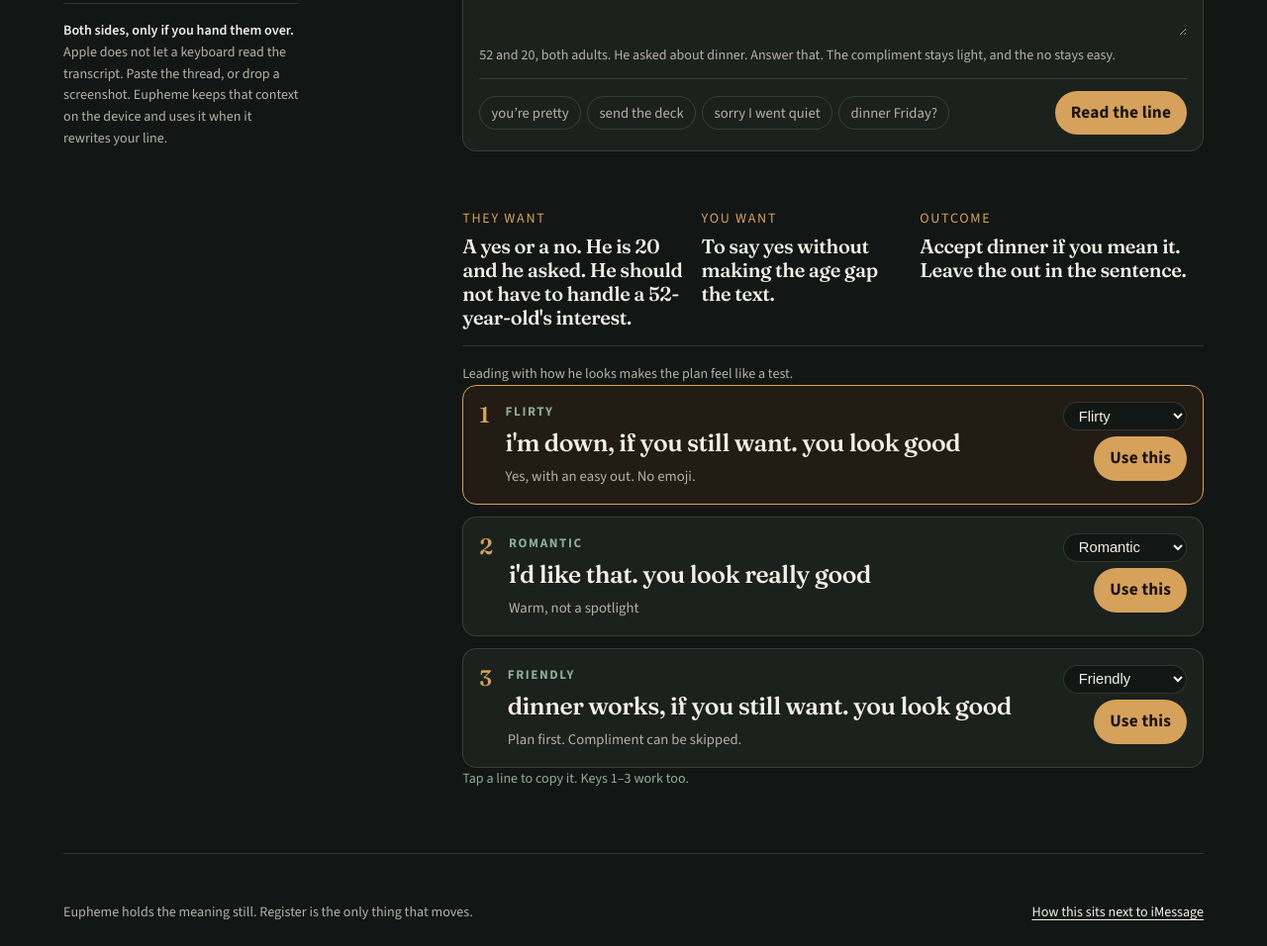
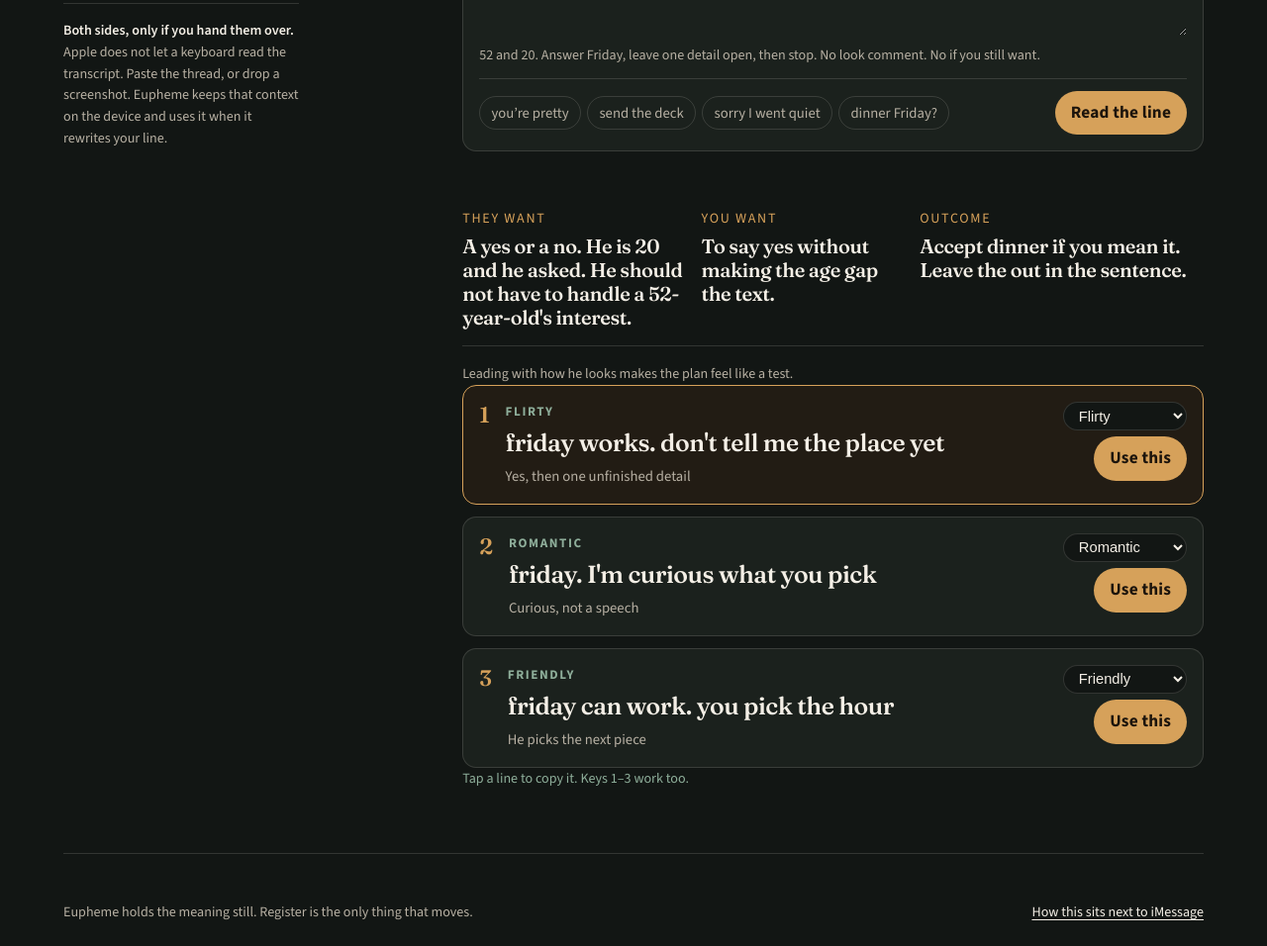
Before and after one commit to NobleLogic1/NobleLogic1.github.io, a plain HTML site: page index.html in a window 1280 px wide. Shown: the part 455-1411 px from the top of the page at 99% size. Drawn offline with nearby package versions, Linux system fonts and the light colour scheme.

Commit message:
Leave Friday open instead of commenting on looks

```diff
--- a/index.html
+++ b/index.html
@@ -60,7 +60,7 @@ Them: dinner if you are</textarea>
         </div>
         <label for="draft">The line you almost sent</label>
         <textarea id="draft" name="draft" rows="3" autocomplete="off" enterkeyhint="done">you're pretty</textarea>
-        <p class="empty-copy">52 and 20, both adults. He asked about dinner. Answer that. The compliment stays light, and the no stays easy.</p>
+        <p class="empty-copy">52 and 20. Answer Friday, leave one detail open, then stop. No look comment. No if you still want.</p>
         <div class="composer-bar">
           <div class="hints" role="group" aria-label="Try a line">
             <button type="button" class="chip" data-sample="you’re pretty">you’re pretty</button>
--- a/js/context.js
+++ b/js/context.js
@@ -92,6 +92,7 @@ export function withContext(line, style, thread) {
   const hook = shortHook(thread.them.text, style);
   if (!line) return hook;
   if (!hook) return line;
+  if (/^(you('re| are| look)|you're)\b/i.test(line)) return hook;
   const body = line.replace(/^[A-Z]/, (c) => c.toLowerCase()).replace(/[.]+$/, "");
   if (body.toLowerCase().includes(hook.toLowerCase().slice(0, 8))) return line;
   return `${hook}. ${body}`;
@@ -112,23 +113,23 @@ export function shapeLine(line, style, thread) {
 }
 
 export function moveFor(style) {
-  if (style === "flirty") return "Yes, with an easy out. No emoji.";
-  if (style === "romantic") return "Warm, not a spotlight";
-  if (style === "friendly") return "Plan first. Compliment can be skipped.";
-  if (style === "playful") return "Light, and easy to refuse";
-  if (style === "professional" || style === "direct") return "Clear answer, no pressure";
-  return "Short enough to decline";
+  if (style === "flirty") return "Yes, then one unfinished detail";
+  if (style === "romantic") return "Curious, not a speech";
+  if (style === "friendly") return "He picks the next piece";
+  if (style === "playful") return "Dry, then stop";
+  if (style === "professional" || style === "direct") return "The plan, nothing extra";
+  return "Short enough that he can answer";
 }
 
 function shortHook(theirs, style) {
   const lower = theirs.toLowerCase();
   const casual = style !== "professional" && style !== "direct";
   if (/\b(dinner|drinks|coffee|lunch)\b/.test(lower)) {
-    if (style === "flirty") return "i'm down, if you still want";
-    if (style === "romantic") return "i'd like that";
-    if (style === "direct") return "Yes, if you still want to.";
-    if (style === "professional") return "That works";
-    return casual ? "dinner works, if you still want" : "Dinner works, if you still want.";
+    if (style === "flirty") return "Friday works. don't tell me the place yet";
+    if (style === "romantic") return "Friday. I'm curious what you pick";
+    if (style === "direct") return "Friday works.";
+    if (style === "professional") return "Friday works.";
+    return casual ? "Friday can work. you pick the hour" : "Friday can work. You pick the hour.";
   }
   if (/\b(free|tonight|friday|weekend)\b/.test(lower) && /\?/.test(theirs)) {
     if (style === "flirty") return "for you, yeah";
--- a/js/engine.js
+++ b/js/engine.js
@@ -220,9 +220,9 @@ function rewriteYouAre(text, style) {
   const adj = m[1].trim().toLowerCase();
   const word = adj.split(" ")[0];
   const pack = APPEARANCE[word] || [adj, adj, adj];
-  if (style === "flirty") return `you look good`;
-  if (style === "romantic") return `you look really good`;
-  if (style === "friendly") return `you look good`;
+  if (style === "flirty") return null;
+  if (style === "romantic") return null;
+  if (style === "friendly") return null;
   if (style === "playful") return `okay but you're ${pack[0]}`;
   if (style === "warm") return `you're ${pack[0]}. just saying`;
   if (style === "direct") return `You're ${pack[0]}.`;
--- a/sw.js
+++ b/sw.js
@@ -1,4 +1,4 @@
-const CACHE = "eupheme-v7";
+const CACHE = "eupheme-v8";
 const ASSETS = [
   "./",
   "./index.html",
```
